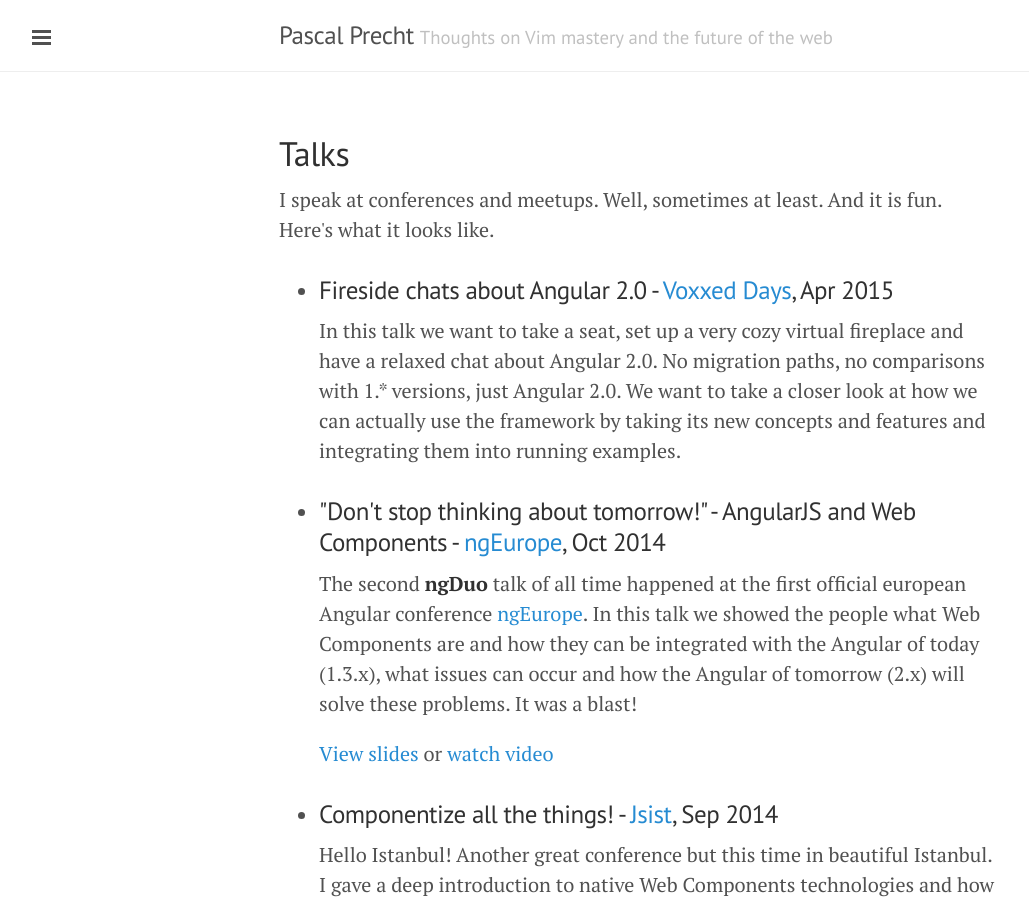
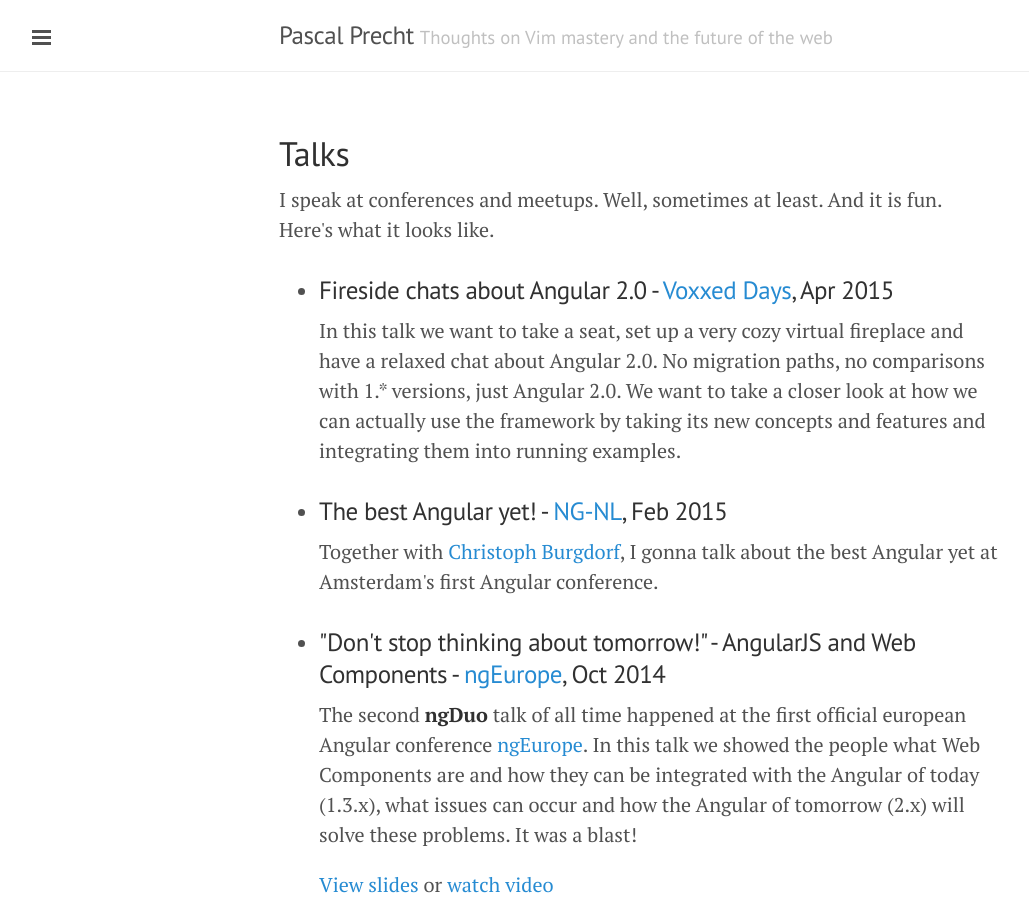
Before and after one commit to 0x-r4bbit/pascalprecht.github.io, a Jekyll site: the page built from talks.html, in a window 1280 px wide and 900 px high. Shown: the whole window, without its empty margins (1-1030 px from the left). Built offline with Jekyll 4.4.1, drawn with Linux system fonts in a browser that asks for light colours; Markdown is read by kramdown in place of the engine named in the settings.

Commit message:
adds talk

```diff
--- a/talks.html
+++ b/talks.html
@@ -10,6 +10,9 @@
   <ul>
     <li><h3>Fireside chats about Angular 2.0  - <a href="https://www.voxxed.com/days-ticino15/">Voxxed Days</a>, Apr 2015</h3>
     <p>In this talk we want to take a seat, set up a very cozy virtual fireplace and have a relaxed chat about Angular 2.0. No migration paths, no comparisons with 1.* versions, just Angular 2.0. We want to take a closer look at how we can actually use the framework by taking its new concepts and features and integrating them into running examples.</p>
+    </li>
+    <li><h3>The best Angular yet!  - <a href="https://ng-nl.org">NG-NL</a>, Feb 2015</h3>
+    <p>Together with <a href="http://twitter.com/cburgdorf">Christoph Burgdorf</a>, I gonna talk about the best Angular yet at Amsterdam's first Angular conference.</p>
     </li>
     <li><h3>"Don't stop thinking about tomorrow!" - AngularJS and Web Components - <a href="http://ngeurope.org">ngEurope</a>, Oct 2014</h3>
     <p>The second <strong>ngDuo</strong> talk of all time happened at the first official european Angular conference <a href="http://ng-europe.org">ngEurope</a>. In this talk we showed the people what Web Components are and how they can be integrated with the Angular of today (1.3.x), what issues can occur and how the Angular of tomorrow (2.x) will solve these problems. It was a blast!</p>
```
